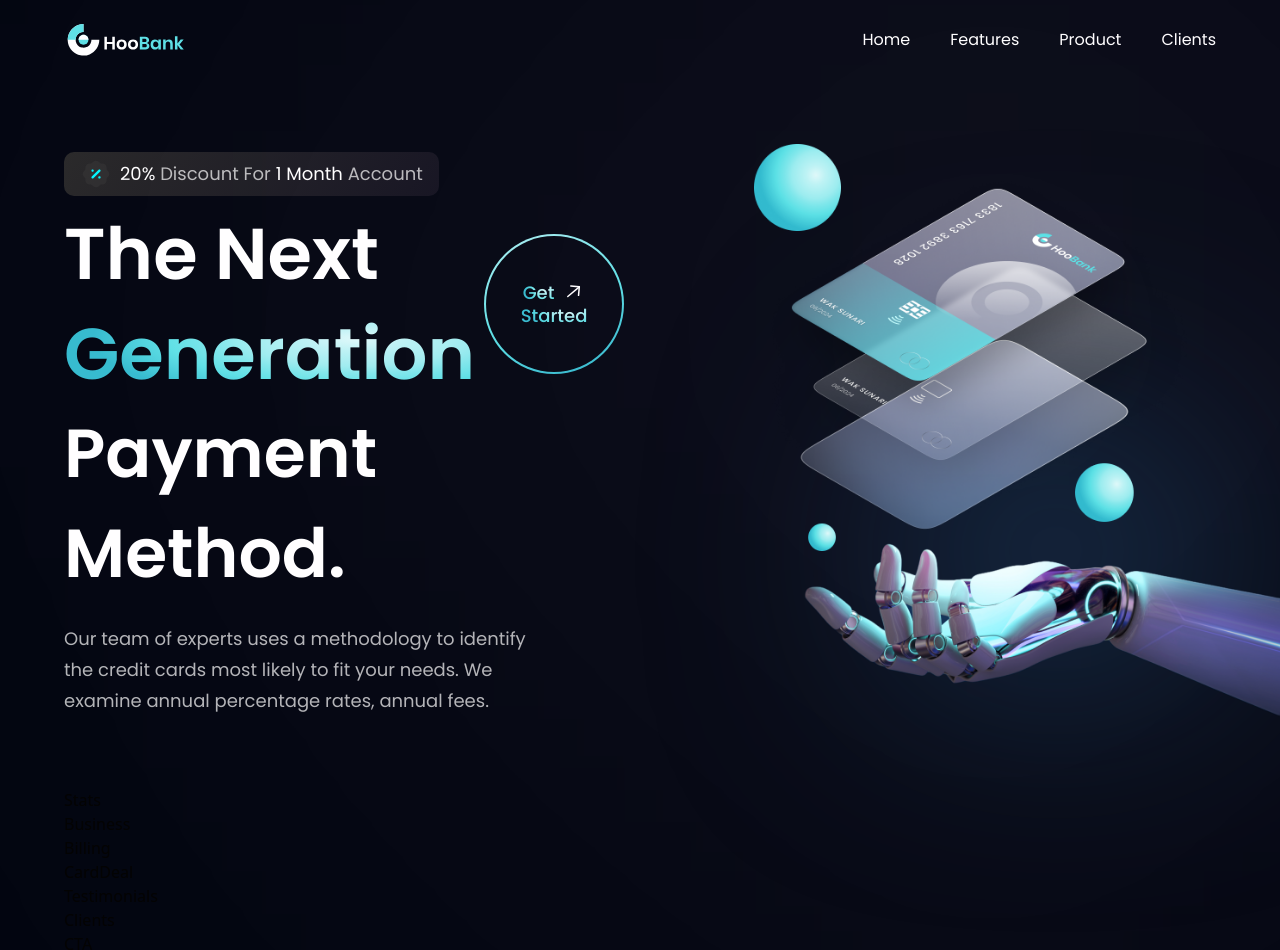
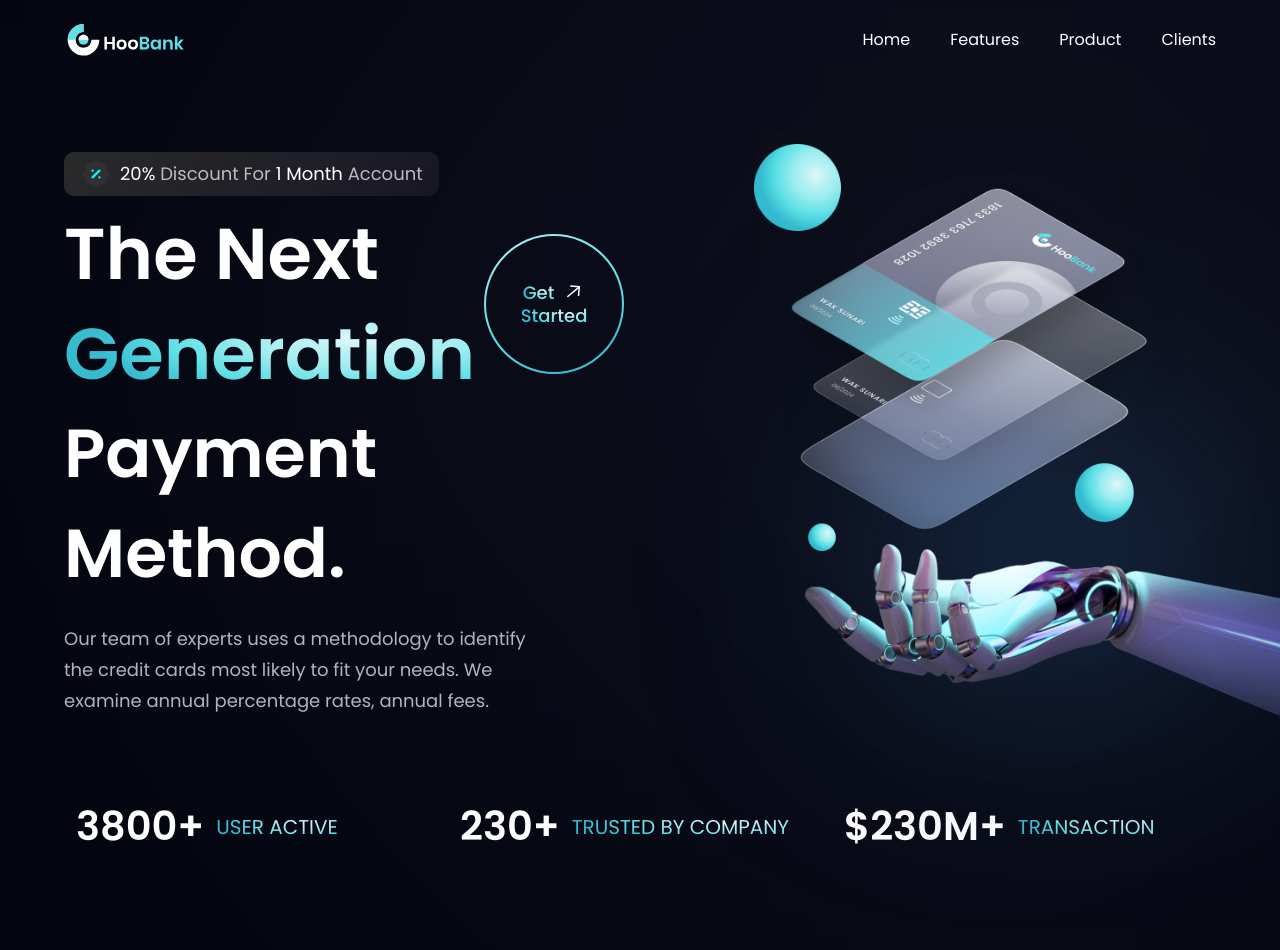
Before and after one commit to Staxisfun/modern_bank_app, a React (Vite) app: page / in a window 1280 px wide. Shown: the top 950 px of the page. Built offline with nearby package versions, Linux system fonts and the light colour scheme.

Commit message:
complete stats section

```diff
--- a/src/components/Stats.jsx
+++ b/src/components/Stats.jsx
@@ -1,9 +1,16 @@
-import React from 'react';
+import { stats } from '../constants';
+import styles from '../style';
 
-const Stats = () => {
-  return (
-    <div>Stats</div>
-  );
-};
+const Stats = () => (
+  <section className={`${styles.flexCenter} flex-row flex-wrap sm:mb-20 mb-6`}>
+    {stats.map((stat) => (
+      <div key={stat.id} className={`flex-1 flex justify-start items-center flex-row m-3`}>
+        <h4 className='font-poppins font-semibold xs:text-[40px] text-[30px] xs:leading-[53px] leading-[43px] text-white'>{stat.value}</h4>
+        <p className='font-poppins font-normal xs:text-[20px] text-[15px] xs:leading-[26px] leading-[21px] text-gradient uppercase ml-3'>{stat.title}</p>
+      </div>
+    ))}
+
+  </section>
+);
 
 export default Stats;
```
